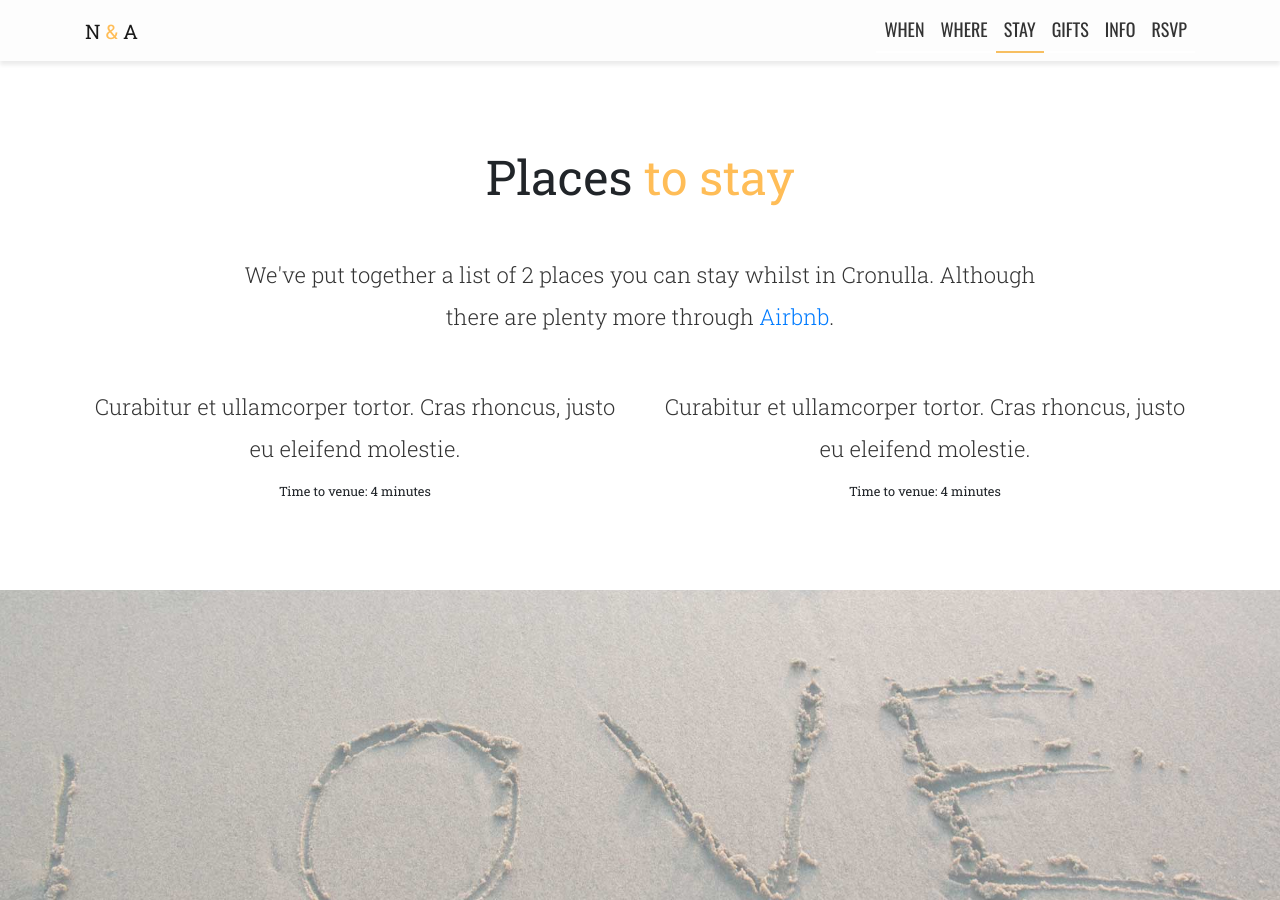
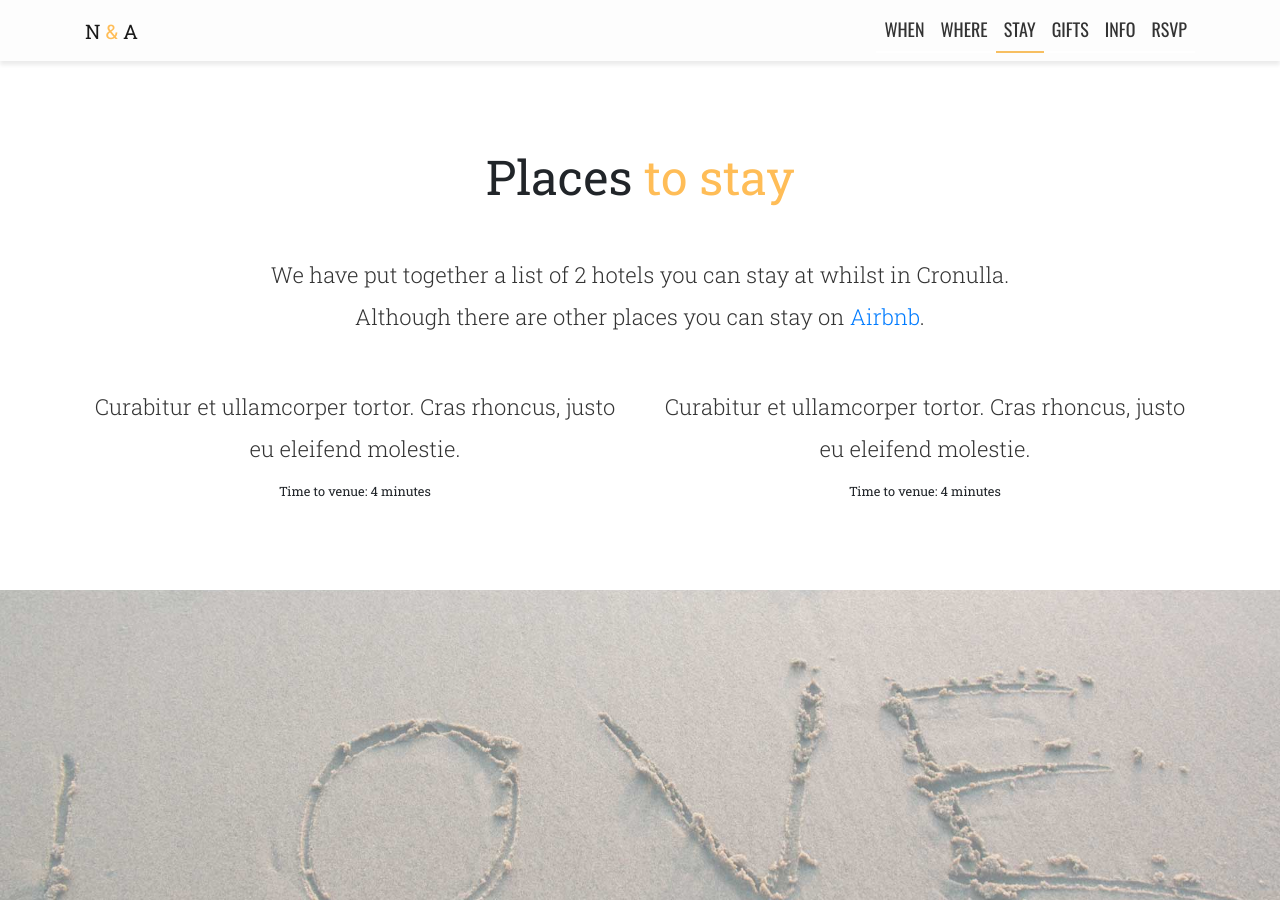
Before and after one commit to akolinski/nicoleandadam, a Jekyll site: the page built from index.md, in a window 1280 px wide and 900 px high, scrolled down 2393 px. Built offline with Jekyll 4.4.1, drawn with Linux system fonts in a browser that asks for light colours; nearby versions of some CDN libraries; comment, search, counter and statistics services are not loaded.

Commit message:
Updated text on the website

```diff
--- a/_layouts/home.html
+++ b/_layouts/home.html
@@ -50,8 +50,7 @@ layout: default
                 <h3>Places <span class="accent">to stay</span></h3>
                 <div class="row justify-content-center mt-3 mt-lg-5">
                     <div class="col-12 col-lg-9">
-                        <p class="lead mt-0 mb-0">We've put together a list of 2 places you can stay whilst in Cronulla. Although there are plenty more through <a target="_blank"
-                                                                                                                                                                         href="https://www.airbnb.com.au/s/Cronulla--New-South-Wales/homes?adults=1&children=0&infants=0&place_id=ChIJM4_YNRLIEmsRYLMyFmh9AQU&query=Cronulla%2C%20New%20South%20Wales&click_referer=t%3ASEE_ALL%7Csid%3A91b8715b-934e-4242-8b97-b31e112cb6e9%7Cst%3ALANDING_PAGE_MARQUEE&title_type=NONE&refinement_paths%5B%5D=%2Fhomes&allow_override%5B%5D=&s_tag=QNSVP0sr">Airbnb</a>.
+                        <p class="lead mt-0 mb-0">We have put together a list of 2 hotels you can stay at whilst in Cronulla. Although there are other places you can stay on <a target="_blank" href="http://bit.ly/2Tw9SSE">Airbnb</a>.
                         </p>
                     </div>
                 </div>
```
Also changed, not shown: 2 other files.
